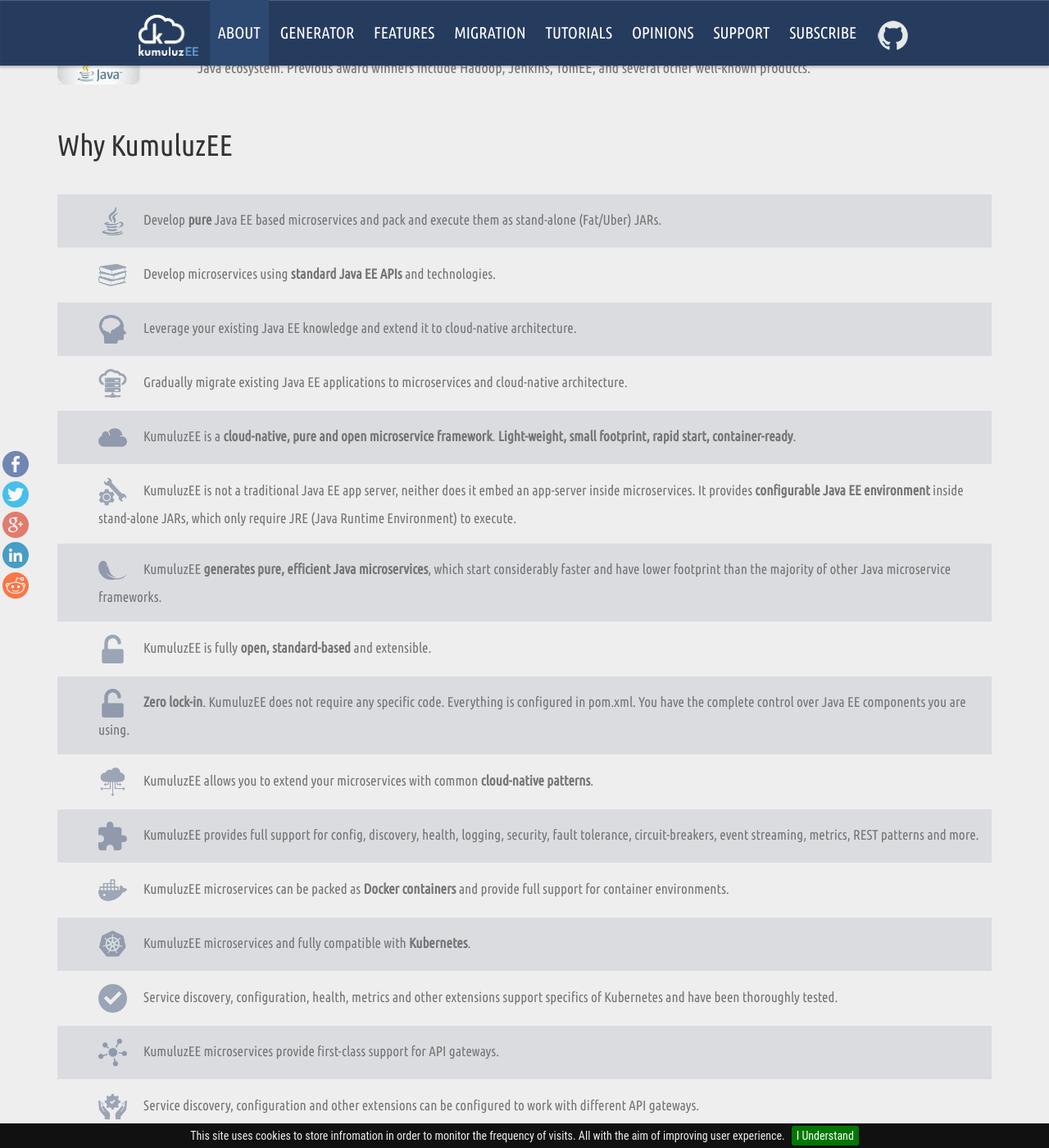
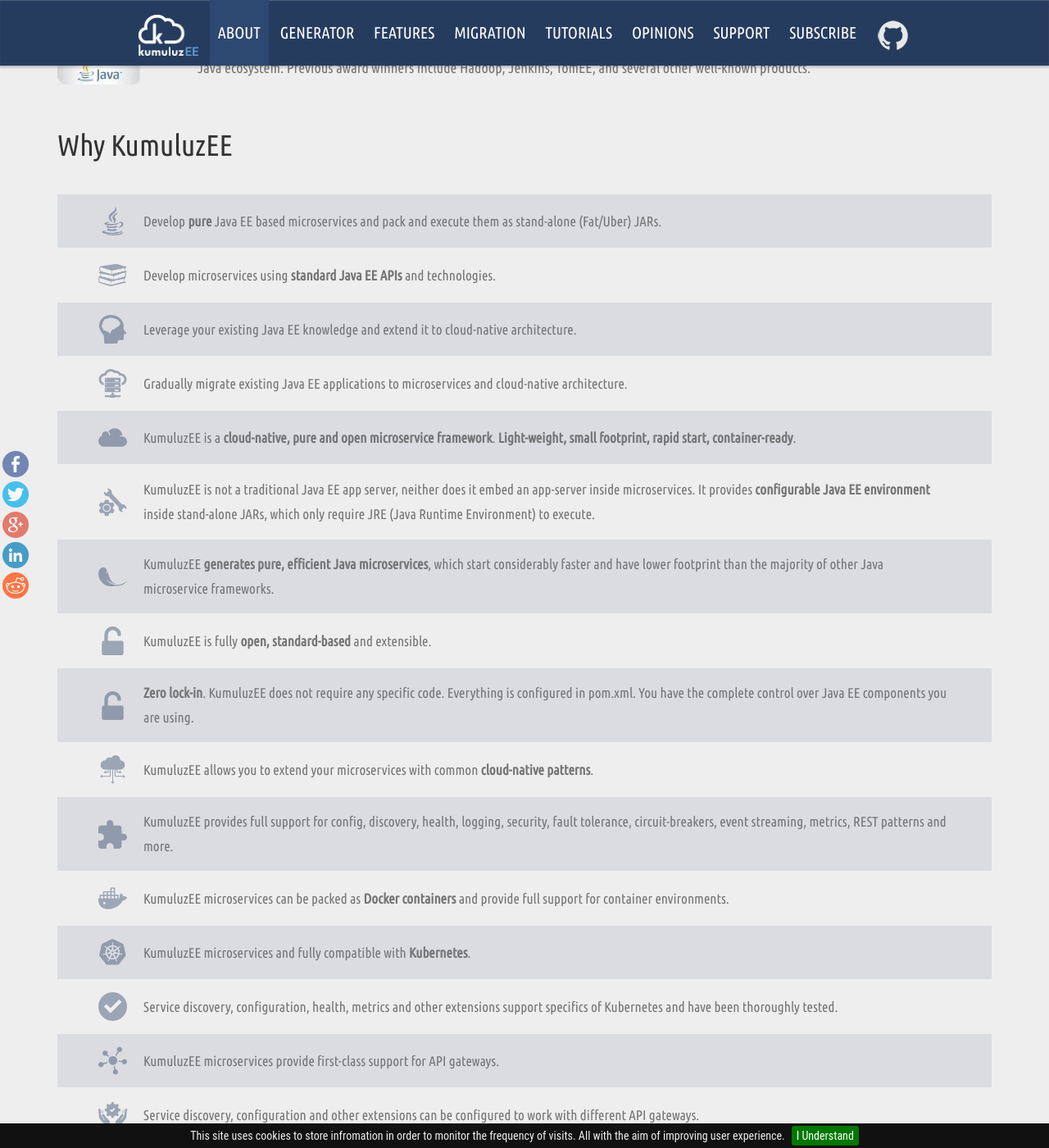
Before and after one commit to kumuluz/ee.kumuluz.com, a Jekyll site: the page built from index.html, in a window 1280 px wide and 1400 px high, scrolled down 576 px. Shown: the whole window at 82% size. Built offline with Jekyll 4.4.1, drawn with Linux system fonts in a browser that asks for light colours; nearby versions of some CDN libraries; comment, search, counter and statistics services are not loaded.

Commit message:
"why" section design changes

```diff
--- a/_sass/_layout.scss
+++ b/_sass/_layout.scss
@@ -741,6 +741,14 @@
   height: 35px;
   margin-right: 20px;
   opacity: .4;
+  display: inline-block;
+  vertical-align: middle;
+  max-width: 5%;
+}
+.why p span {
+	display: inline-block;
+	vertical-align: middle;
+	width: 90%;
 }
 
 .why p:nth-child(odd) {
--- a/index.html
+++ b/index.html
@@ -43,23 +43,23 @@
                         <div id="kumulzee-why" class="col-md-12 why" style="margin-top: 30px;">
                             <h1>Why KumuluzEE</h1>
                             <br/>
-                              <p><img src="/assets/images/why/java.png">Develop <b>pure</b> Java EE based microservices and pack and execute them as stand-alone (Fat/Uber) JARs.</p>
-                              <p><img src="/assets/images/why/standard.png">Develop microservices using <b>standard Java EE APIs</b> and technologies.</p>
-                                <p><img src="/assets/images/why/brain.png">Leverage your existing Java EE knowledge and extend it to cloud-native architecture.</p>
-                                <p><img src="/assets/images/why/hosting.png">Gradually migrate existing Java EE applications to microservices and cloud-native architecture.</p>
-                              <p><img src="/assets/images/why/cloud.png">KumuluzEE is a <b>cloud-native, pure and open microservice framework</b>. <b>Light-weight, small footprint, rapid start, container-ready</b>.</p>
-                                <p><img src="/assets/images/why/configure.png">KumuluzEE is not a traditional Java EE app server, neither does it embed an app-server inside microservices. It provides <b>configurable Java EE environment</b> inside stand-alone JARs, which only require JRE (Java Runtime Environment) to execute.</p>
-                                <p><img src="/assets/images/why/feather.png">KumuluzEE <b>generates pure, efficient Java microservices</b>, which start considerably faster and have lower footprint than the majority of other Java microservice frameworks.</p>
-                                <p><img src="/assets/images/why/unlock.png">KumuluzEE is fully <b>open, standard-based</b> and extensible.</p>
-                              <p><img src="/assets/images/why/unlock.png"><b>Zero lock-in</b>. KumuluzEE does not require any specific code. Everything is configured in pom.xml. You have the complete control over Java EE components you are using.</p>
-                              <p><img src="/assets/images/why/cloud-dist.png">KumuluzEE allows you to extend your microservices with common <b>cloud-native patterns</b>.</p>
-                                <p><img src="/assets/images/why/plugin.png">KumuluzEE provides full support for config, discovery, health, logging, security, fault tolerance, circuit-breakers, event streaming, metrics, REST patterns and more.</p>
-                              <p><img src="/assets/images/why/docker.png">KumuluzEE microservices can be packed as <b>Docker containers</b> and provide full support for container environments.</p>
-                              <p><img src="/assets/images/why/kubernetes.png">KumuluzEE microservices and fully compatible with <b>Kubernetes</b>.</p>
-                                <p><img src="/assets/images/why/verified.png">Service discovery, configuration, health, metrics and other extensions support specifics of Kubernetes and have been thoroughly tested.</p>
-                              <p><img src="/assets/images/why/gateway.png">KumuluzEE microservices provide first-class support for API gateways.</p>
-                                <p><img src="/assets/images/why/settings.png">Service discovery, configuration and other extensions can be configured to work with different API gateways.</p>
-                              <p><img src="/assets/images/why/kumuluz.png">KumuluzEE is fully integrated with <a href="https://kumuluz.com/">KumuluzAPI</a>, an innovative microservice API Management and other <a href="https://kumuluz.com/">Kumuluz</a> and <a href="https://kumuluz.com/">KumuluzDigital</a> products.</p>
+                              <p><img src="/assets/images/why/java.png"><span><span>Develop <b>pure</b> Java EE based microservices and pack and execute them as stand-alone (Fat/Uber) JARs.</span></p>
+                              <p><img src="/assets/images/why/standard.png"><span>Develop microservices using <b>standard Java EE APIs</b> and technologies.</span></p>
+                                <p><img src="/assets/images/why/brain.png"><span>Leverage your existing Java EE knowledge and extend it to cloud-native architecture.</span></p>
+                                <p><img src="/assets/images/why/hosting.png"><span>Gradually migrate existing Java EE applications to microservices and cloud-native architecture.</span></p>
+                              <p><img src="/assets/images/why/cloud.png"><span>KumuluzEE is a <b>cloud-native, pure and open microservice framework</b>. <b>Light-weight, small footprint, rapid start, container-ready</b>.</span></p>
+                                <p><img src="/assets/images/why/configure.png"><span>KumuluzEE is not a traditional Java EE app server, neither does it embed an app-server inside microservices. It provides <b>configurable Java EE environment</b> inside stand-alone JARs, which only require JRE (Java Runtime Environment) to execute.</span></p>
+                                <p><img src="/assets/images/why/feather.png"><span>KumuluzEE <b>generates pure, efficient Java microservices</b>, which start considerably faster and have lower footprint than the majority of other Java microservice frameworks.</span></p>
+                                <p><img src="/assets/images/why/unlock.png"><span>KumuluzEE is fully <b>open, standard-based</b> and extensible.</span></p>
+                              <p><img src="/assets/images/why/unlock.png"><span><b>Zero lock-in</b>. KumuluzEE does not require any specific code. Everything is configured in pom.xml. You have the complete control over Java EE components you are using.</span></p>
+                              <p><img src="/assets/images/why/cloud-dist.png"><span>KumuluzEE allows you to extend your microservices with common <b>cloud-native patterns</b>.</span></p>
+                                <p><img src="/assets/images/why/plugin.png"><span>KumuluzEE provides full support for config, discovery, health, logging, security, fault tolerance, circuit-breakers, event streaming, metrics, REST patterns and more.</span></p>
+                              <p><img src="/assets/images/why/docker.png"><span>KumuluzEE microservices can be packed as <b>Docker containers</b> and provide full support for container environments.</span></p>
+                              <p><img src="/assets/images/why/kubernetes.png"><span>KumuluzEE microservices and fully compatible with <b>Kubernetes</b>.</span></p>
+                                <p><img src="/assets/images/why/verified.png"><span>Service discovery, configuration, health, metrics and other extensions support specifics of Kubernetes and have been thoroughly tested.</span></p>
+                              <p><img src="/assets/images/why/gateway.png"><span>KumuluzEE microservices provide first-class support for API gateways.</span></p>
+                                <p><img src="/assets/images/why/settings.png"><span>Service discovery, configuration and other extensions can be configured to work with different API gateways.</span></p>
+                              <p><img src="/assets/images/why/kumuluz.png"><span>KumuluzEE is fully integrated with <a href="https://kumuluz.com/">KumuluzAPI</a>, an innovative microservice API Management and other <a href="https://kumuluz.com/">Kumuluz</a> and <a href="https://kumuluz.com/">KumuluzDigital</a> products.</span></p>
                         </div>
                     </div>
                 </div>
```
